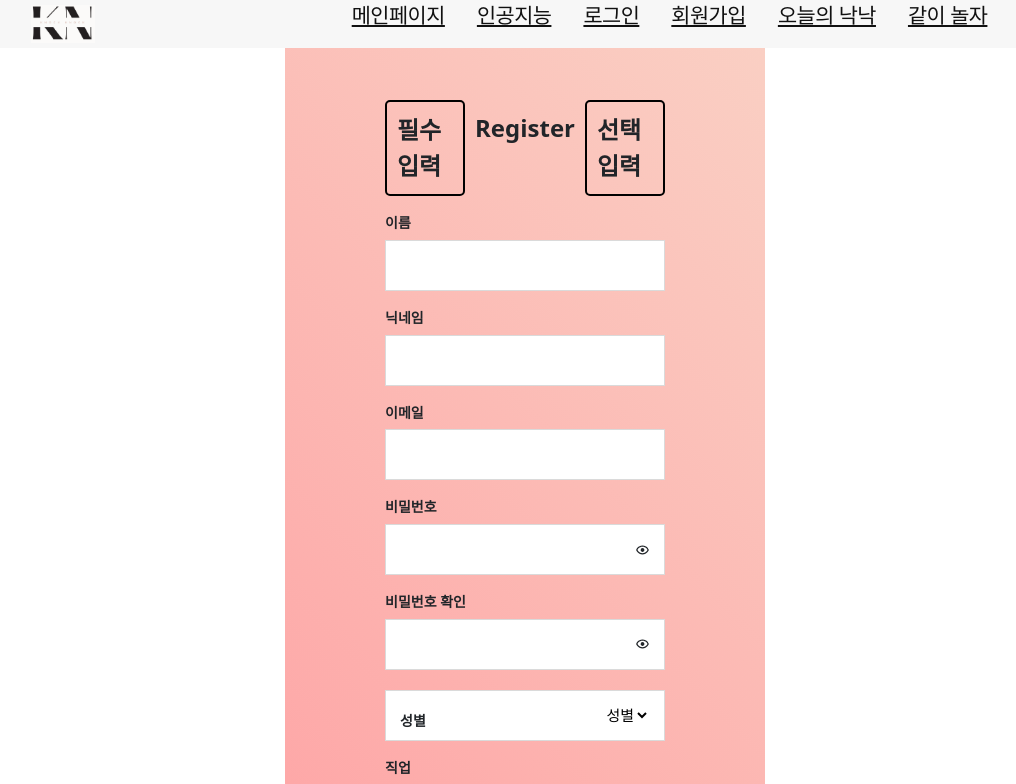
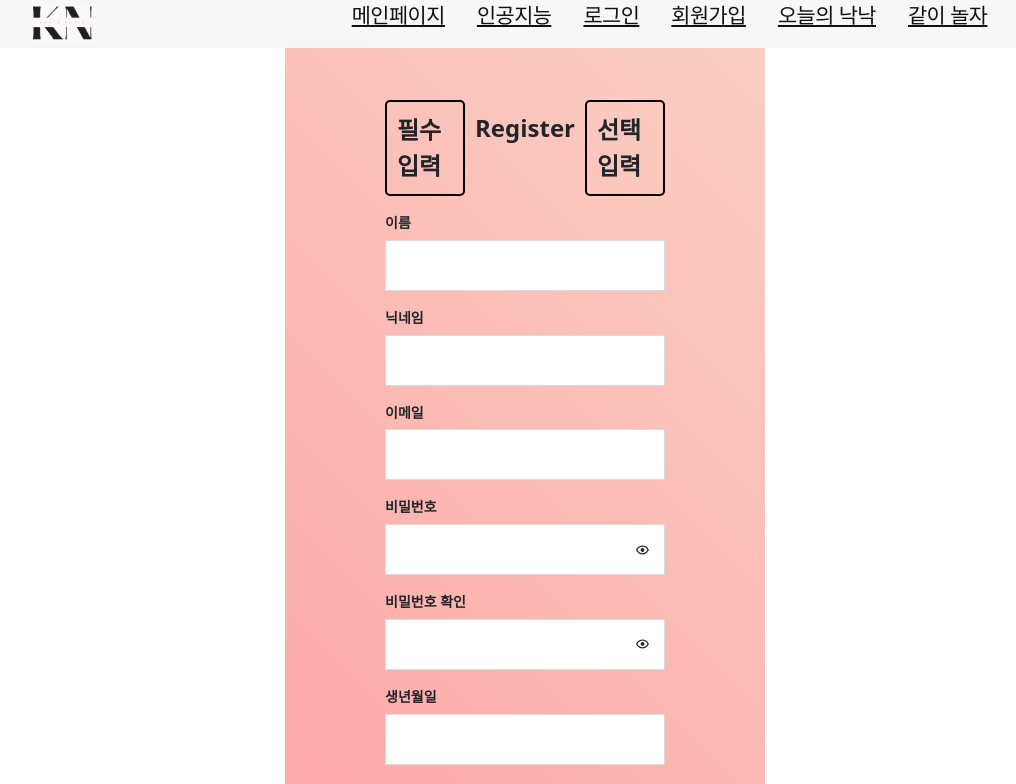
Before and after one commit to jeong1suk/KNOCKKNOCK, a React (Vite) app: page /register in a window 1280 px wide. Shown: the top 784 px of the page, without its empty margins (115-1131 px from the left). Built offline with nearby package versions, Linux system fonts and the light colour scheme; no server answers.

Commit message:
Chore: 생년월일 유효성 검사

```diff
--- a/src/pages/register/ValidationFields.jsx
+++ b/src/pages/register/ValidationFields.jsx
@@ -1,15 +1,20 @@
 import React, { useState } from "react";
 import * as S from "./style";
-import { validateEmail, validatePassword } from "../../util/common";
+import {
+  validateEmail,
+  validatePassword,
+  validateDate,
+} from "../../util/common";
 import { BiHide, BiShow } from "react-icons/bi";
 
 const ValidationFields = ({ formData, setFormData, onChange }) => {
-  const { email, password, confirmPwd } = formData;
+  const { email, password, confirmPwd, birthdate } = formData;
   const [showPassword, setShowPassword] = useState(false);
   const [showConfirmPassword, setShowConfirmPassword] = useState(false);
   const isEmailValid = validateEmail(email);
   const isPasswordValid = validatePassword(password);
   const isPasswordSame = password === confirmPwd;
+  const isBirthdateValid = validateDate(birthdate);
   const togglePasswordVisibility = () => {
     setShowPassword((prevState) => !prevState);
   };
@@ -17,6 +22,7 @@ const ValidationFields = ({ formData, setFormData, onChange }) => {
   const toggleConfirmPasswordVisibility = () => {
     setShowConfirmPassword((prevState) => !prevState);
   };
+
   return (
     <>
       <S.Heading>이메일</S.Heading>
@@ -54,7 +60,7 @@ const ValidationFields = ({ formData, setFormData, onChange }) => {
           value={confirmPwd}
           onChange={onChange}
         />
-        {showPassword ? (
+        {showConfirmPassword ? (
           <BiHide
             className="pswdIcon"
             onClick={toggleConfirmPasswordVisibility}
@@ -69,6 +75,14 @@ const ValidationFields = ({ formData, setFormData, onChange }) => {
       {!isPasswordSame && isPasswordValid && (
         <S.ErrorBox>비밀번호가 다릅니다.</S.ErrorBox>
       )}
+
+      <S.Heading>생년월일</S.Heading>
+      <S.Box>
+        <S.Input name="birthdate" value={birthdate} onChange={onChange} />
+      </S.Box>
+      {!isBirthdateValid && birthdate.length > 0 && (
+        <S.ErrorBox>YYYY-MM-DD형태로 입력해주세요.</S.ErrorBox>
+      )}
     </>
   );
 };
--- a/src/util/common.js
+++ b/src/util/common.js
@@ -18,3 +18,7 @@ export const validatePassword = (password) => {
 export const validateName = (name) => {
   return name.match(/^[a-zA-Z가-힣\s]{2,20}$/);
 };
+
+export const validateDate = (date) => {
+  return date.match(/^\d{4}-\d{2}-\d{2}$/);
+};
```
